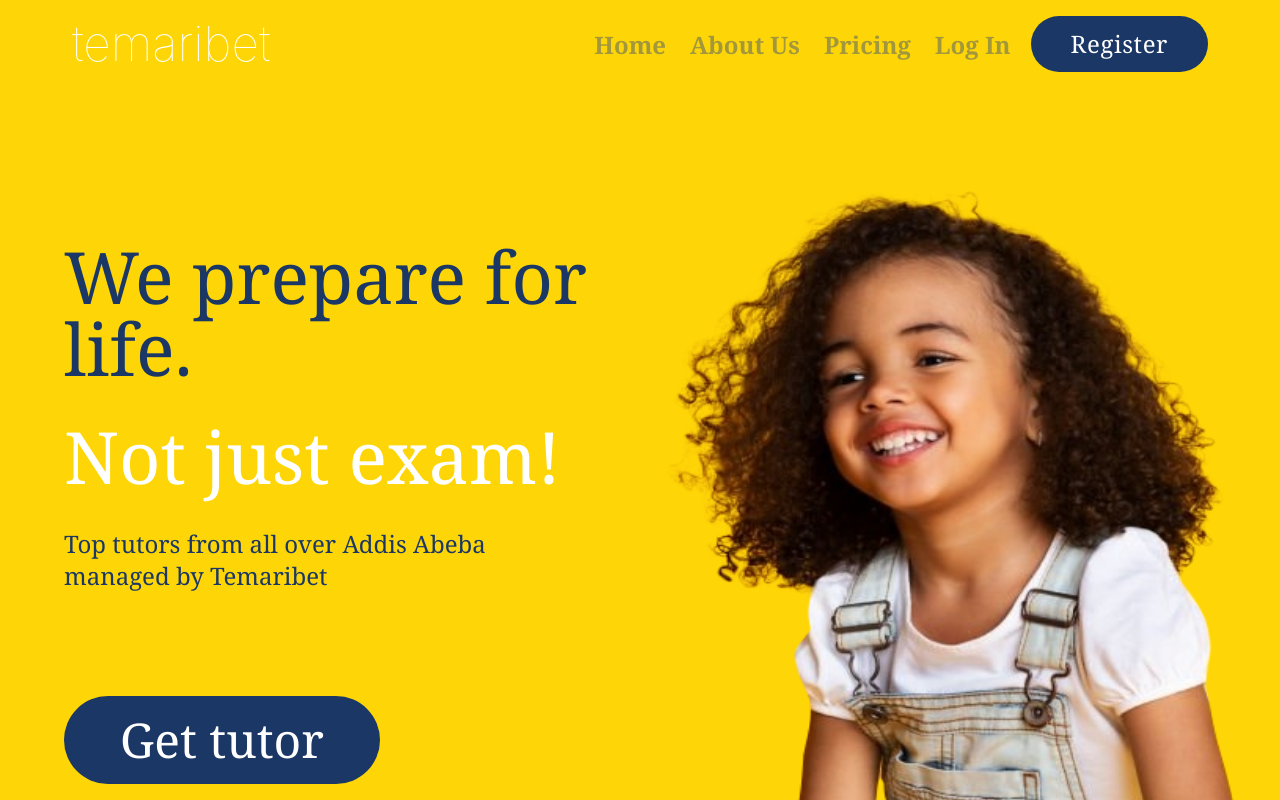
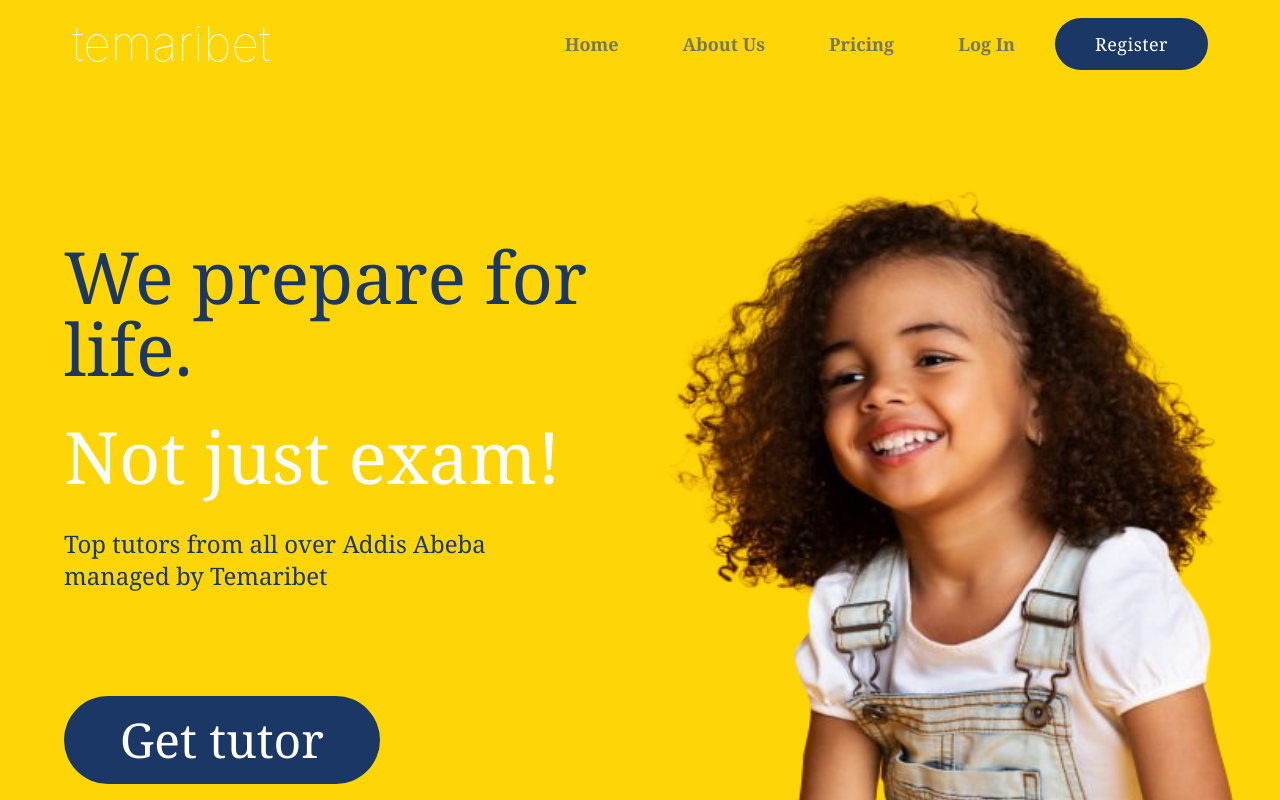
Before and after one commit to habasefa/tts, a Next.js app: page / in a window 1280 px wide. Built offline with nearby package versions, Linux system fonts and the light colour scheme.

Commit message:
update header

```diff
--- a/components/Common/Header.tsx
+++ b/components/Common/Header.tsx
@@ -74,35 +74,35 @@ const Header = () => {
             (navbarOpen ? ' flex' : ' hidden')
           }
         >
-          <ul className="mb-0 flex list-none flex-col items-center justify-center text-2xl lg:ml-auto  lg:flex-row lg:text-2xl 2xl:text-4xl">
-            <li className="nav-item h-full">
+          <ul className="mb-0 flex list-none flex-col items-center justify-center lg:ml-auto  lg:flex-row text-lg 2xl:text-2xl">
+            <li className="nav-item h-full md:mx-5">
               <a
-                className="flex items-center  px-3 py-1 font-serif  font-semibold leading-snug text-blue-900 opacity-40  hover:opacity-75"
+                className="flex items-center  px-3 py-1 font-serif  font-semibold leading-snug text-blue-900 opacity-60  hover:opacity-75"
                 href="#"
               >
                 Home
               </a>
             </li>
-            <li className="nav-item h-full">
+            <li className="nav-item h-full md:mx-5">
               <a
-                className="flex items-center px-3 py-1 font-serif   font-semibold leading-snug text-blue-900 opacity-40  hover:opacity-75"
+                className="flex items-center px-3 py-1 font-serif   font-semibold leading-snug text-blue-900 opacity-60  hover:opacity-75"
                 href="#"
               >
                 About Us
               </a>
             </li>
-            <li className="nav-item h-full">
+            <li className="nav-item h-full md:mx-5">
               <a
-                className="flex items-center px-3 py-1 font-serif   font-semibold leading-snug text-blue-900 opacity-40  hover:opacity-75"
+                className="flex items-center px-3 py-1 font-serif   font-semibold leading-snug text-blue-900 opacity-60  hover:opacity-75"
                 href="#"
               >
                 Pricing
               </a>
             </li>
             {user == null && (
-              <li className="nav-item h-full">
+              <li className="nav-item h-full md:mx-5">
                 <a
-                  className="flex items-center px-3 py-1 font-serif   font-semibold leading-snug text-blue-900 opacity-40  hover:opacity-75"
+                  className="flex items-center px-3 py-1 font-serif   font-semibold leading-snug text-blue-900 opacity-60  hover:opacity-75"
                   href="#"
                   onClick={() => router.push('/login')}
                 >
--- a/pages/profile.tsx
+++ b/pages/profile.tsx
@@ -7,7 +7,7 @@ const profile = () => {
   return (
     <div
       className="
-    px-20 xl:mx-36 xl:px-16"
+    px-20  xl:px-16"
     >
       {/* bg-[#f2f2f2]  */}
       <Header />
```
